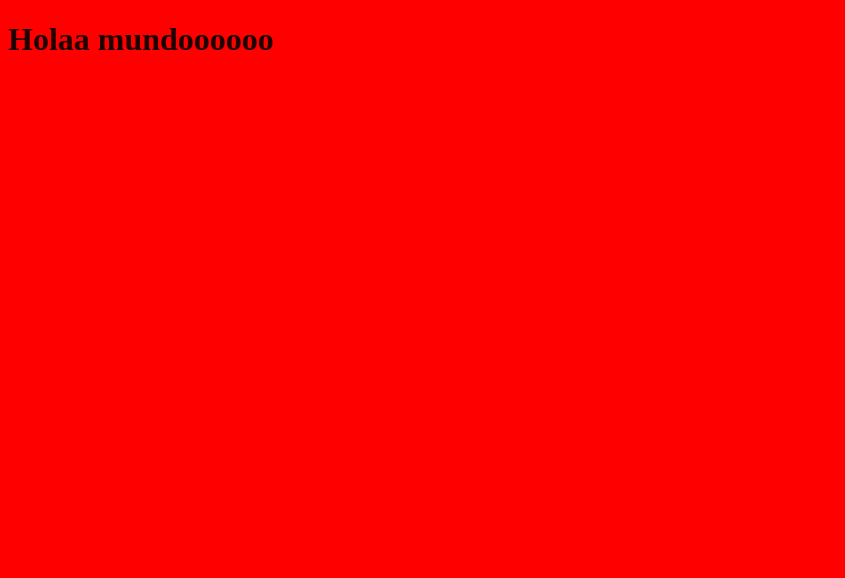
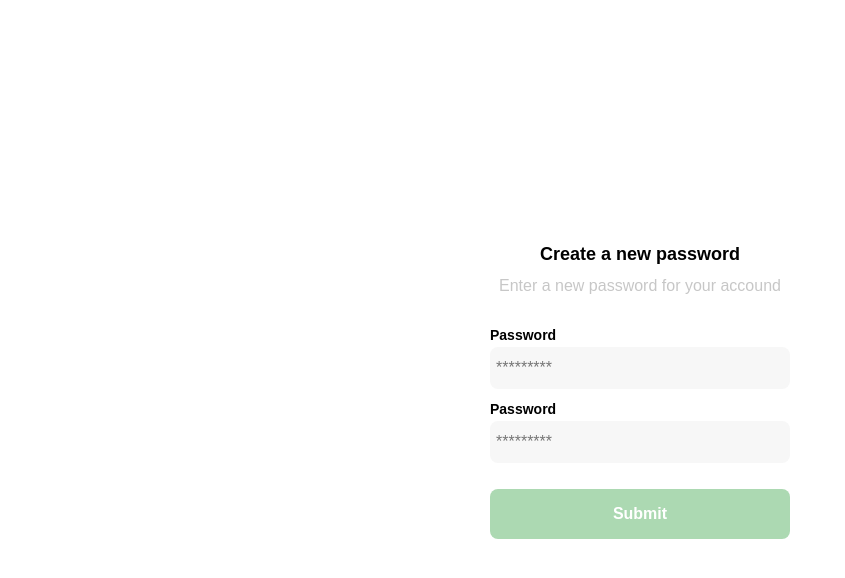
Before and after one commit to CinLo82/react-shop, a React app: page / in a window 1280 px wide. Shown: the top 578 px of the page, without its empty margins (0-845 px from the left). Built offline with nearby package versions, Linux system fonts and the light colour scheme; the HTML template or start-up script is replaced by a standard one.

Commit message:
se termina de configurar el entorno, y se agrega el login del proyecto

```diff
--- a/package.json
+++ b/package.json
@@ -2,10 +2,10 @@
   "name": "react-shop",
   "version": "1.0.0",
   "description": "",
-  "main": "/src/index.js",
+  "main": "./src/index.js",
   "scripts": {
-    "start": "webpack serve --open --mode development",
-    "build": "webpack --mode=development",
+    "build": "webpack --mode production",
+    "start": "webpack serve --open --mode development --env development",
     "test": "echo \"Error: no test specified\" && exit 1"
   },
   "repository": {
--- a/src/components/App.jsx
+++ b/src/components/App.jsx
@@ -1,8 +1,9 @@
-import '../styles/global.scss'
+import '../styles/global.css'
+import Login from '../containers/Login';
 
-const App = () => {
+function App() {
         return (
-         <h1>Holaa mundoooooo</h1>
+         <Login />
         )
 }
-export default App;
+export { App };
--- /dev/null
+++ b/src/containers/Login.jsx
@@ -0,0 +1,41 @@
+import '../styles/Login.scss'
+
+const Login = () => {
+    return(
+        <div className="login">
+            <div className="form-container">
+            <img src="logo/logo_yard_sale.svg" alt="logo" className="logo" />
+            <h1 className="title">Create a new password</h1>
+            <p className="subtitle">Enter a new password for your accound</p>
+            <form action="/" className="form">
+                <label htmlFor="password" className="label">
+                Password
+                </label>
+                <input
+                type="password"
+                id="password"
+                placeholder="*********"
+                className="input input-password"
+                />
+                <label htmlFor="new-password" className="label">
+                Password
+                </label>
+                <input
+                type="password"
+                id="new-password"
+                placeholder="*********"
+                className="input input-password"
+                />
+                <input
+                type="submit"
+                defaultValue="Confirm"
+                className="primary-button login-button"
+                />
+            </form>
+            </div>
+        </div>
+
+    );
+}
+
+export default Login;
--- a/src/index.js
+++ b/src/index.js
@@ -1,6 +1,15 @@
-import ReactDom from 'react-dom';
-import App from './components/App.jsx';
 
-ReactDom.render(
-    <App/>, document.getElementById('root')
-)
+import {StrictMode} from 'react';
+import {createRoot} from 'react-dom/client';
+
+import { App } from './components/App';
+
+// ✅ correct ID passed
+const rootElement = document.getElementById('root');
+const root = createRoot(rootElement);
+
+root.render(
+  <StrictMode>
+    <App />
+  </StrictMode>,
+);
--- /dev/null
+++ b/src/styles/Login.scss
@@ -0,0 +1,70 @@
+@import 'vars';
+
+  .login {
+    width: 100%;
+    height: 100vh;
+    display: grid;
+    place-items: center;
+  }
+  .form-container {
+    display: grid;
+    grid-template-rows: auto 1fr auto;
+    width: 300px;
+  }
+  .logo {
+    width: 150px;
+    margin-bottom: 48px;
+    justify-self: center;
+    display: none;
+  }
+  .title {
+    font-size: var(--lg);
+    margin-bottom: 12px;
+    text-align: center;
+  }
+  .subtitle {
+    color: var(--very-light-pink);
+    font-size: var(--md);
+    font-weight: 300;
+    margin-top: 0;
+    margin-bottom: 32px;
+    text-align: center;
+  }
+  .form {
+    display: flex;
+    flex-direction: column;
+  }
+  .label {
+    font-size: var(--sm);
+    font-weight: bold;
+    margin-bottom: 4px;
+  }
+  .input {
+    background-color: var(--text-input-field);
+    border: none;
+    border-radius: 8px;
+    height: 30px;
+    font-size: var(--md);
+    padding: 6px;
+    margin-bottom: 12px;
+  }
+  .primary-button {
+    background-color: var(--hospital-green);
+    border-radius: 8px;
+    border: none;
+    color: var(--white);
+    width: 100%;
+    cursor: pointer;
+    font-size: var(--md);
+    font-weight: bold;
+    height: 50px;
+  }
+  .login-button {
+    margin-top: 14px;
+    margin-bottom: 30px;
+  }
+  @media (max-width: 640px) {
+    .logo {
+      display: block;
+    }
+  }
--- /dev/null
+++ b/src/styles/_vars.scss
@@ -0,0 +1,10 @@
+:root {
+    --white: #FFFFFF;
+    --black: #000000;
+    --very-light-pink: #C7C7C7;
+    --text-input-field: #F7F7F7;
+    --hospital-green: #ACD9B2;
+    --sm: 14px;
+    --md: 16px;
+    --lg: 18px;
+  }
--- /dev/null
+++ b/src/styles/global.css
@@ -0,0 +1,4 @@
+body {
+	margin: 0;
+	font-family: 'Quicksand', sans-serif;
+}
--- a/src/styles/global.scss
+++ /dev/null
@@ -1,7 +0,0 @@
-$base-color: #ff0000;
-$color: rgba(black, 0.88);
-
-body {
-    background-color: $base-color;
-    color: $color;
-}
--- a/webpack.config.js
+++ b/webpack.config.js
@@ -7,8 +7,12 @@
     output: {
         path: path.resolve(__dirname, 'build'),
         filename: 'main.js'
+
     },
     mode: 'development',
+    resolve: {
+		extensions: ['.js', '.jsx'],
+	},
     module: {
         rules: [
             {
@@ -28,12 +32,12 @@
 
             },
             {
-                test: /\.s[ac]ss$/i,
-                use: [
-                    "style-loader",
-                    "css-loader",
-                    "sass-loader"
-                ]
+                test: /\.(css|scss)$/,
+				use: [
+					"style-loader",
+					"css-loader",
+					"sass-loader",
+				],
             },
         ]
     },
```
Also changed, not shown: 1 other file (tests, documents, lock files or other folders).
